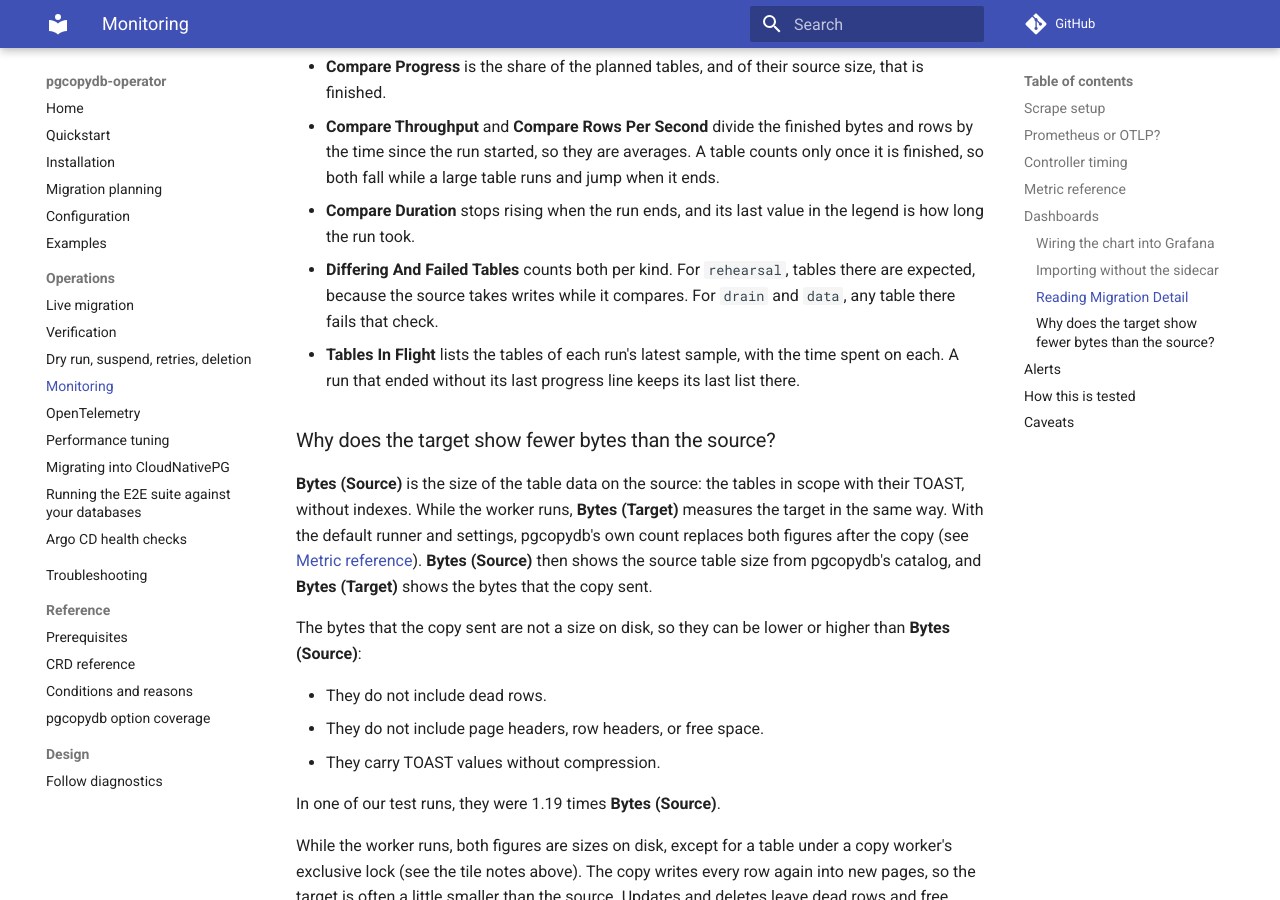
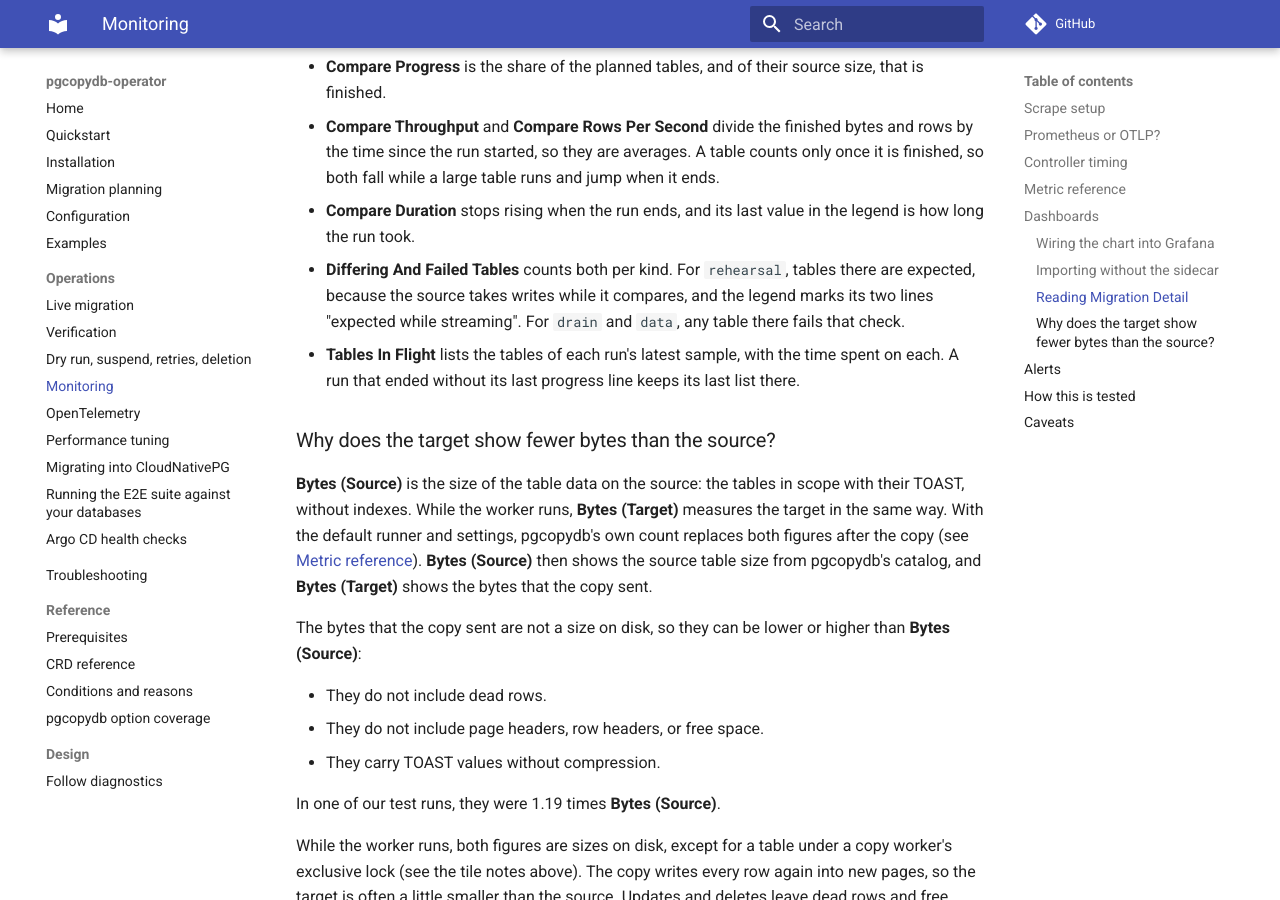
Before and after one commit to ydixken/pgcopydb-operator, an MkDocs documentation site: the page built from docs/operations/monitoring.md, in a window 1280 px wide and 900 px high, scrolled down 10973 px. Built offline with MkDocs 1.6.1 and Material for MkDocs 9.7.7, drawn with Linux system fonts in a browser that asks for light colours; comment, search, counter and statistics services are not loaded.

Commit message:
fix(dashboards): mark the rehearsal's differing and failed tables as expected
The design labels the rehearsal's differing and failed lines "expected
while streaming", but only the panel description said so. In the graph
those lines looked like a drain or data check failing. Two overrides on
Differing And Failed Tables now rename the rehearsal's two series.

```diff
--- a/docs/operations/monitoring.md
+++ b/docs/operations/monitoring.md
@@ -307,7 +307,7 @@ The **Verification** row charts `status.verificationProgress` with one line for
   A table counts only once it is finished, so both fall while a large table runs and jump when it ends.
 - **Compare Duration** stops rising when the run ends, and its last value in the legend is how long the run took.
 - **Differing And Failed Tables** counts both per kind.
-  For `rehearsal`, tables there are expected, because the source takes writes while it compares.
+  For `rehearsal`, tables there are expected, because the source takes writes while it compares, and the legend marks its two lines "expected while streaming".
   For `drain` and `data`, any table there fails that check.
 - **Tables In Flight** lists the tables of each run's latest sample, with the time spent on each.
   A run that ended without its last progress line keeps its last list there.
```
Also changed, not shown: 1 other file.
